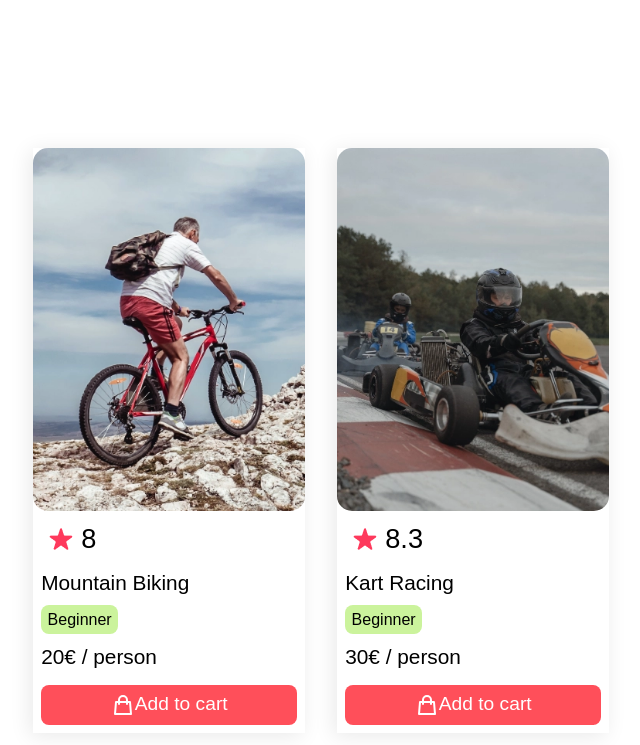
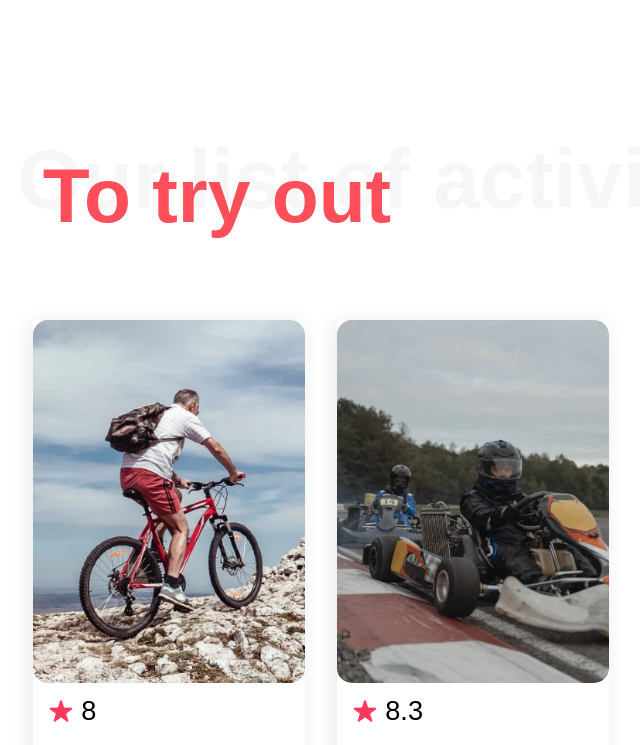
Before and after one commit to devmailar/AirBnb-react, a React (Create React App) app: page / in a window 1280 px wide. Shown: the part 840-1585 px from the top of the page, without its empty margins (169-809 px from the left). Built offline with nearby package versions, Linux system fonts and the light colour scheme.

Commit message:
Make card header subtitle

```diff
--- a/src/App.jsx
+++ b/src/App.jsx
@@ -16,7 +16,7 @@ export default function App() {
         title={item.title}
         level={item.level}
         price={item.price}
-        paymentUrl = {item.paymentUrl}
+        paymentUrl={item.paymentUrl}
       />
     );
   });
@@ -24,7 +24,14 @@ export default function App() {
     <div className="header">
       <Navbar />
       <Header />
-      <div className="card-container">{cards}</div>
+      <div className="card-container">
+        <div className="wrapper">
+          <h1>Our list of activities</h1>
+          <h2>To try out</h2>
+
+          {cards}
+        </div>
+      </div>
     </div>
   );
 }
--- a/src/assets/css/App.css
+++ b/src/assets/css/App.css
@@ -67,7 +67,25 @@ body {
   margin: 0rem 4.6rem;
 }
 
-.header .card-container .card {
+.header .card-container .wrapper h1 {
+  font-size: 6.5vw;
+  color: #0a0a0a09;
+  -webkit-user-select: none;
+  -webkit-touch-callout: none;
+  -moz-user-select: none;
+  -ms-user-select: none;
+  user-select: none;
+  margin: 0;
+}
+
+.header .card-container .wrapper h2 {
+  margin-top: -6vw;
+  margin-left: 2vw;
+  font-size: 6vw;
+  color: #fe4e59;
+}
+
+.header .card-container .wrapper .card {
   display: -webkit-inline-box;
   display: -ms-inline-flexbox;
   display: inline-flex;
@@ -81,16 +99,16 @@ body {
   margin: 1rem 1rem;
 }
 
-.header .card-container .card .card_header .character_img {
+.header .card-container .wrapper .card .card_header .character_img {
   width: 100%;
   border-radius: 15px;
 }
 
-.header .card-container .card .card_info {
+.header .card-container .wrapper .card .card_info {
   padding: 0.5rem 0.5rem;
 }
 
-.header .card-container .card .card_info .rating {
+.header .card-container .wrapper .card .card_info .rating {
   display: -webkit-box;
   display: -ms-flexbox;
   display: flex;
@@ -102,21 +120,21 @@ body {
           justify-content: flex-start;
 }
 
-.header .card-container .card .card_info .rating .card_star {
+.header .card-container .wrapper .card .card_info .rating .card_star {
   height: auto;
   margin: 0 0.5rem;
 }
 
-.header .card-container .card .card_info .rating span {
+.header .card-container .wrapper .card .card_info .rating span {
   font-size: 1.7rem;
 }
 
-.header .card-container .card .card_info .content p {
+.header .card-container .wrapper .card .card_info .content p {
   font-size: 1.3rem;
   margin: 1rem 0;
 }
 
-.header .card-container .card .card_info .content #level {
+.header .card-container .wrapper .card .card_info .content #level {
   display: ruby;
   width: auto;
   background-color: rgba(185, 184, 184, 0.645);
@@ -124,10 +142,10 @@ body {
   font-weight: normal;
   border-radius: 0.5rem;
   font-size: 1rem;
-  padding: .40rem;
+  padding: 0.4rem;
 }
 
-.header .card-container .card .card_info .content a {
+.header .card-container .wrapper .card .card_info .content a {
   padding: 0.5rem;
   display: -webkit-box;
   display: -ms-flexbox;
@@ -142,7 +160,7 @@ body {
   font-size: 1.2rem;
 }
 
-.header .card-container .card .card_info .content a svg {
+.header .card-container .wrapper .card .card_info .content a svg {
   width: 1.5rem;
   display: -webkit-box;
   display: -ms-flexbox;
--- a/src/assets/css/App.scss
+++ b/src/assets/css/App.scss
@@ -55,6 +55,25 @@ body {
     padding: 8.8vw;
     margin: 0rem 4.6rem;
 
+    .wrapper {
+      h1 {
+        font-size: 6.5vw;
+        color: #0a0a0a09;
+        -webkit-user-select: none;
+        -webkit-touch-callout: none;
+        -moz-user-select: none;
+        -ms-user-select: none;
+        user-select: none;
+        margin: 0;
+      }
+
+      h2 {
+        margin-top: -6vw;
+        margin-left: 2vw;
+        font-size: 6vw;
+        color: #fe4e59;
+      }
+
       .card {
         display: inline-flex;
         flex-direction: column;
@@ -100,7 +119,7 @@ body {
               font-weight: normal;
               border-radius: 0.5rem;
               font-size: 1rem;
-            padding: .40rem;
+              padding: 0.4rem;
             }
 
             a {
@@ -131,6 +150,7 @@ body {
             // .hard {
             //   background-color: rgb(243, 162, 156) !important;
             // }
+          }
         }
       }
     }
```
Also changed, not shown: 1 other file (tests, documents, lock files or other folders). Lines whose indentation alone changed are shown as unchanged.
